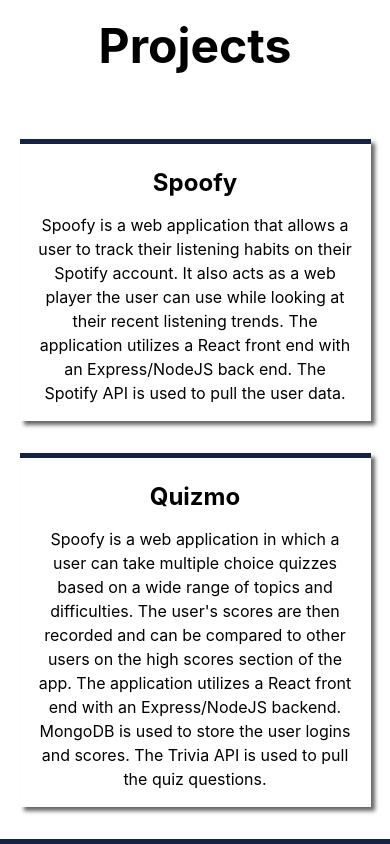
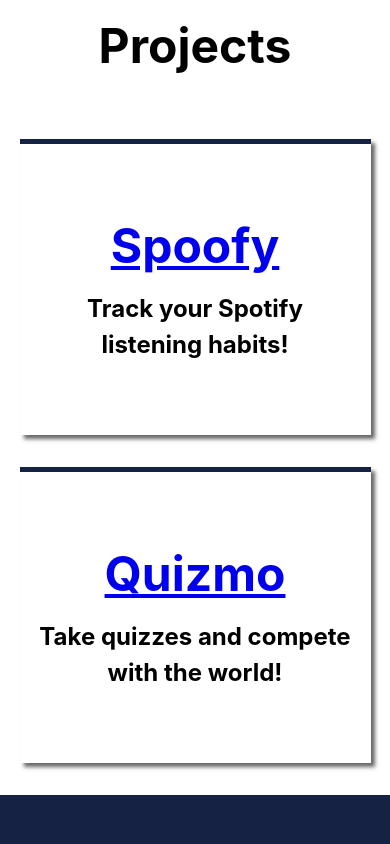
Before and after one commit to jfipps/jfippswebsite, a React (Create React App) app: page / in a window 390 px wide. Shown: the part 3180-4024 px from the top of the page. Built offline with nearby package versions, Linux system fonts and the light colour scheme; the HTML template or start-up script is replaced by a standard one.

Commit message:
Finished styling. 7/20/2023

```diff
--- a/src/components/Modal.js
+++ b/src/components/Modal.js
@@ -33,6 +33,10 @@
   const SpoofyImages = [Spoofy1, Spoofy2, Spoofy3];
 
   const QuizmoImages = [Quizmo1, Quizmo2, Quizmo3];
+
+  const SpoofyLink = "https://jfippsspoofy.herokuapp.com/";
+
+  const QuizmoLink = "https://quizmo.herokuapp.com/";
 
   const SpoofyDesc =
     "Spoofy is a web application that allows a user to track their listening habits on their Spotify account. It also acts as a web player the user can use while looking at their recent listening trends. The application utilizes a React front end with an Express/NodeJS back end. The Spotify API is used to pull the user data.";
@@ -70,7 +74,12 @@
         >
           <RiCloseFill className="ModalIcon" size={32}></RiCloseFill>
         </motion.button>
-        <h2>{openedModal}</h2>
+        <a
+          href={openedModal === "Spoofy" ? SpoofyLink : QuizmoLink}
+          target="_blank"
+        >
+          <h2>{openedModal}</h2>
+        </a>
         <p>{openedModal === "Spoofy" ? SpoofyDesc : QuizmoDesc}</p>
         <div className="CarouselNav">
           <motion.button
--- a/src/components/Projects.js
+++ b/src/components/Projects.js
@@ -4,6 +4,8 @@
 import Modal from "./Modal";
 import { motion } from "framer-motion";
 import { RxOpenInNewWindow } from "react-icons/rx";
+import { BsSpotify } from "react-icons/bs";
+import { MdQuiz } from "react-icons/md";
 import "../css/projects.css";
 
 export default function Projects(props) {
@@ -53,15 +55,12 @@
               <RxOpenInNewWindow size={28}></RxOpenInNewWindow>
             </motion.button>
           </div>
-          <h2 className="ProjectCardHeader">Spoofy</h2>
-          <p>
-            Spoofy is a web application that allows a user to track their
-            listening habits on their Spotify account. It also acts as a web
-            player the user can use while looking at their recent listening
-            trends. The application utilizes a React front end with an
-            Express/NodeJS back end. The Spotify API is used to pull the user
-            data.
-          </p>
+          <div className="ProjectCardContents">
+            <a href="https://jfippsspoofy.herokuapp.com/" target="_blank">
+              <h2 className="ProjectCardHeader">Spoofy</h2>
+            </a>
+            <h4>Track your Spotify listening habits!</h4>
+          </div>
         </div>
         <div className="ProjectCard">
           <div className="ExpandIcon">
@@ -75,16 +74,12 @@
               </motion.button>
             </a>
           </div>
-          <h2 className="ProjectCardHeader">Quizmo</h2>
-          <p>
-            Spoofy is a web application in which a user can take multiple choice
-            quizzes based on a wide range of topics and difficulties. The user's
-            scores are then recorded and can be compared to other users on the
-            high scores section of the app. The application utilizes a React
-            front end with an Express/NodeJS backend. MongoDB is used to store
-            the user logins and scores. The Trivia API is used to pull the quiz
-            questions.
-          </p>
+          <div className="ProjectCardContents">
+            <a href="https://quizmo.herokuapp.com/" target="_blank">
+              <h2 className="ProjectCardHeader">Quizmo</h2>
+            </a>
+            <h4>Take quizzes and compete with the world!</h4>
+          </div>
         </div>
       </div>
       {modalOpen && (
--- a/src/css/projects.css
+++ b/src/css/projects.css
@@ -1,5 +1,5 @@
 :root {
-  --background-color: #1486c3;
+  --background-color: #162244;
   --background-text: #ced9bf;
   --modal-background-color: #364853;
   --modal-background-hover-color: #5b6870;
@@ -55,6 +55,7 @@
   position: relative;
   flex-direction: column;
   justify-content: center;
+  align-items: center;
   width: 35%;
   height: 50%;
   border-top: 5px solid var(--background-color);
@@ -62,11 +63,21 @@
   overflow: hidden;
 }
 
-.ProjectCard p {
-  padding-top: 1rem;
-  padding-left: 5rem;
-  padding-right: 5rem;
-  line-height: 150%;
+.ProjectCardContents {
+  display: flex;
+  flex-direction: column;
+  justify-content: space-evenly;
+  align-items: center;
+  width: 100%;
+  height: 80%;
+}
+
+.ProjectCardContents h2 {
+  font-size: 3rem;
+}
+
+.ProjectCardContents h4 {
+  font-size: 1.5rem;
 }
 
 .ExpandIcon {
@@ -129,11 +140,11 @@
   }
 
   .ProjectCardHeader {
-    padding-top: 1.5rem;
+    padding-top: 4.5rem;
   }
 
-  .ProjectCard p {
-    padding: 1rem 0 1rem 0;
+  .ProjectCardContents h4 {
+    padding: 1rem 0 4.5rem 0;
     width: 90%;
     line-height: 150%;
   }
@@ -182,11 +193,11 @@
   }
 
   .ProjectCardHeader {
-    padding-top: 1.5rem;
+    padding-top: 4.5rem;
   }
 
-  .ProjectCard p {
-    padding: 1rem 0 1rem 0;
+  .ProjectCardContents h4 {
+    padding: 1rem 0 4.5rem 0;
     width: 90%;
     line-height: 150%;
   }
@@ -235,11 +246,11 @@
   }
 
   .ProjectCardHeader {
-    padding-top: 1.5rem;
+    padding-top: 4.5rem;
   }
 
-  .ProjectCard p {
-    padding: 1rem 0 1rem 0;
+  .ProjectCardContents h4 {
+    padding: 1rem 0 4.5rem 0;
     width: 90%;
     line-height: 150%;
   }
```
